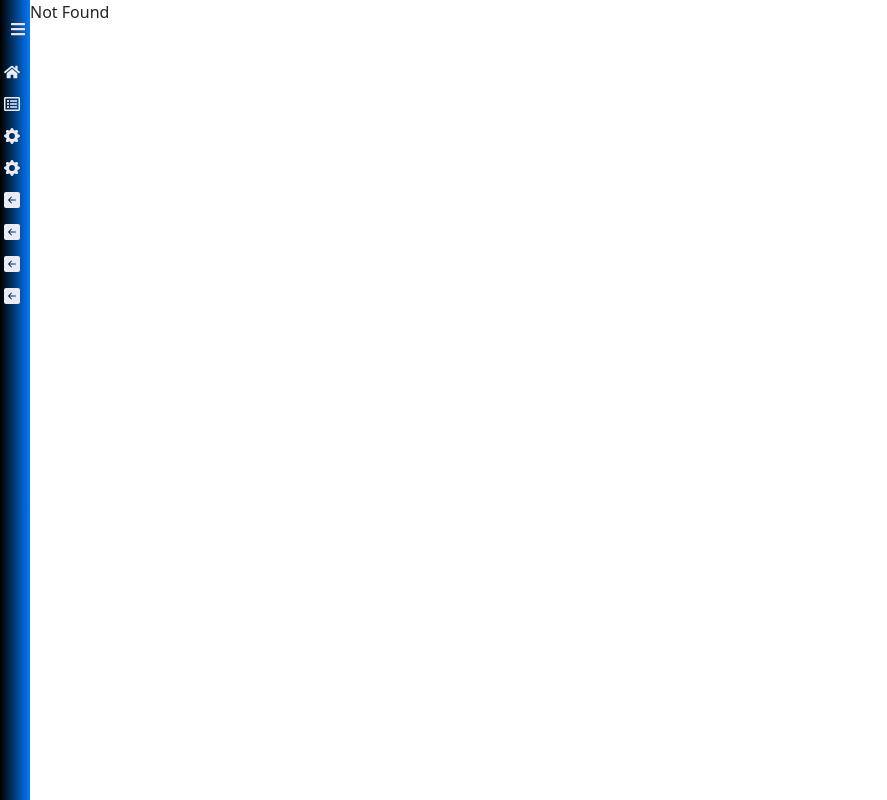
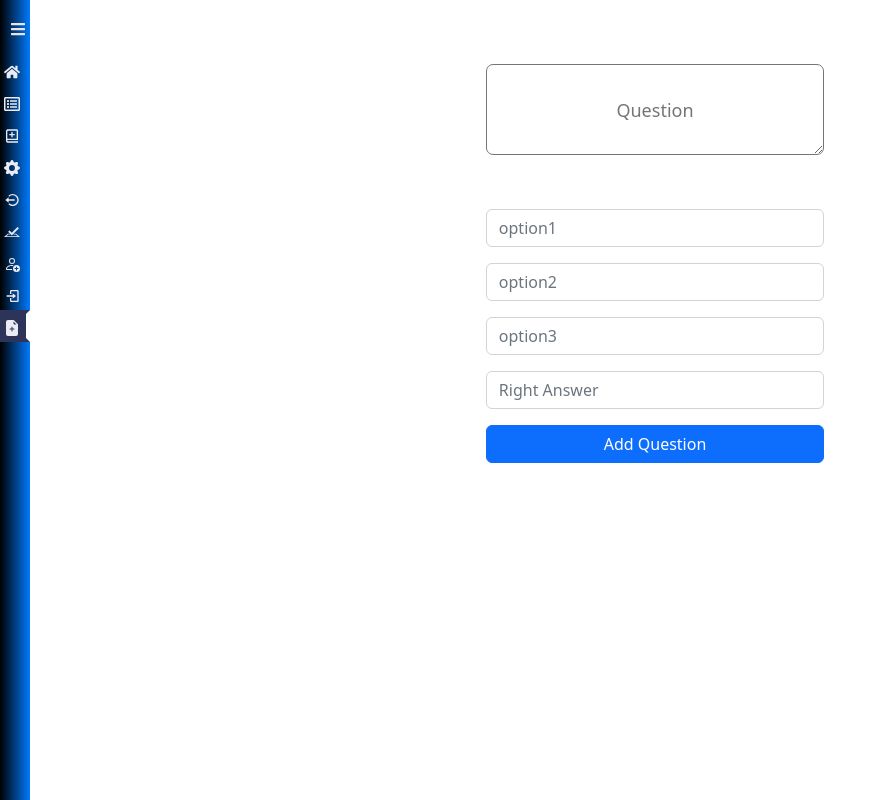
Before and after one commit to DawoodIsrar/TrainingManagementSystem, a React (Create React App) app: page /Addquestion in a window 1280 px wide. Before the commit this address had no page. Shown: the whole page, without its empty margins (0-887 px from the left). Built offline with nearby package versions, Linux system fonts and the light colour scheme.

Commit message:
Create Question Component, sideBar styling

```diff
--- a/src/App.js
+++ b/src/App.js
@@ -13,6 +13,7 @@ import Quiz from "./components/pages/Quiz";
 import Signup from "./components/pages/Signup";
 import Login from "./components/pages/Login";
 import CourseCreate from "./CourseCreate";
+import CreateQuestion from "./components/pages/CreateQuestion";
 
 
 function App() {
@@ -30,7 +31,7 @@ function App() {
             <Route path="/Quiz" element={<Quiz />}></Route>
             <Route path="/SignUp" element={<Signup />}></Route>
             <Route path="/Login" element={<Login />}></Route>
-
+            <Route path="/Addquestion" element={<CreateQuestion />}></Route>
           </Routes>
         </Sidebar>
       </Router>
--- /dev/null
+++ b/src/components/pages/CreateQuestion.js
@@ -0,0 +1,64 @@
+import React, { useState } from 'react';
+import Form from 'react-bootstrap/Form';
+import Button from 'react-bootstrap/Button';
+function CreateQuestion() {
+  const [Ques,setQues]=useState(" ")
+  const [op1,setop1]=useState(" ")
+  const [op2,setop2]=useState(" ")
+  const [op3,setop3]=useState(" ")
+  const [Right,setRight]=useState(" ")
+
+function submit(e){
+  e.target.preventDefault();
+
+}
+
+  return (
+   <>
+
+    <div className="main-container">
+
+
+      <div className='Inner-container'>
+      <Form.Group className="mb-3" controlId="formGroupEmail">
+
+        <textarea type="textarea" placeholder="Question" onChange={(e)=> setQues(e.target.value)} />
+      </Form.Group>
+
+      </div >
+
+      <div className='Inner-container'>
+
+      <Form>
+      <Form.Group className="mb-3" controlId="formGroupPassword">
+
+        <Form.Control type="text" placeholder="option1" onChange={(e)=> setop1(e.target.value)} />
+      </Form.Group>
+      <Form.Group className="mb-3" controlId="formGroupPassword">
+
+        <Form.Control type="text" placeholder="option2" onChange={(e)=> setop2(e.target.value)}  />
+      </Form.Group>
+      <Form.Group className="mb-3" controlId="formGroupPassword">
+
+        <Form.Control type="text" placeholder="option3" onChange={(e)=> setop3(e.target.value)}  />
+      </Form.Group>
+      <Form.Group className="mb-3" controlId="formGroupPassword">
+
+        <Form.Control type="text" placeholder="Right Answer" onChange={(e)=> setRight(e.target.value)} />
+      </Form.Group>
+    </Form>
+    <div className='d-grid gap-2'>
+    <Button   onClick={submit}>Add Question</Button>
+
+    </div>
+
+      </div>
+
+    </div>
+
+
+    </>
+  )
+}
+
+export default CreateQuestion
--- a/src/components/pages/Style.css
+++ b/src/components/pages/Style.css
@@ -138,3 +138,47 @@ padding-top: 70px;
 
 
 }
+
+
+
+.main-container{
+
+  /* border: rgb(133, 52, 52) solid; */
+  width: 50%;
+  margin: auto;
+  /* margin-top: 3rem; */
+  padding: 3rem;
+}
+
+.Inner-container{
+  /* border: solid red; */
+  margin: auto;
+  width: 70%;
+  /* margin-top: 1rem; */
+  padding: 1rem;
+
+}
+
+/* .Inner-container button{
+
+  border: solid red;
+  justify-content: center;
+  text-align: center;
+  width: 50%;
+  margin: auto; }  */
+
+.Text-area-container{
+
+  /* height: 60px; */
+  width: 50%;
+  margin: auto;
+  /* border: red solid; */
+}
+textarea{
+  width: 100%;
+  border-radius: 7px;
+  text-align: center;
+  font-size: 18px;
+  /* margin: auto ; */
+  padding: 2rem 0 0.2rem 0  ;
+}
--- a/src/components/sidebar/Sidebar.jsx
+++ b/src/components/sidebar/Sidebar.jsx
@@ -3,8 +3,9 @@ import {AnimatePresence, motion} from 'framer-motion'
 import {FaHome, FaBars } from 'react-icons/fa'
 import {FaRegListAlt} from 'react-icons/fa'
 import { NavLink } from 'react-router-dom'
-import { BsGearFill,BsFillArrowLeftSquareFill} from "react-icons/bs";
-
+import {BsPersonAdd, BsGearFill,BsFillFileEarmarkPlusFill} from "react-icons/bs";
+import {BiLogOutCircle, BiLogIn , BiBookAdd} from 'react-icons/bi'
+import {SiTestcafe} from 'react-icons/si'
 import { useState } from 'react'
 import '../../App.css';
 const routes = [
@@ -21,7 +22,7 @@ const routes = [
     {
         path:'/CourseCreate',
         name:"Create Course",
-        icon:<BsGearFill/>
+        icon:<BiBookAdd/>
     },
     {
         path:'/accountsetting',
@@ -30,23 +31,30 @@ const routes = [
     },{
         path:'/logout',
         name:"Logout",
-        icon:<BsFillArrowLeftSquareFill/>
+        icon:<BiLogOutCircle/>
     },
     {
         path:'/Quiz',
         name:"Quiz",
-        icon:<BsFillArrowLeftSquareFill/>
+        icon:<SiTestcafe/>
     },
     {
         path:'/Signup',
         name:"signup",
-        icon:<BsFillArrowLeftSquareFill/>
+        icon:<BsPersonAdd/>
     },
     {
         path:'/Login',
         name:"Login",
-        icon:<BsFillArrowLeftSquareFill/>
+        icon:<BiLogIn/>
     }
+    ,
+ {
+    path:'/AddQuestion',
+    name:"Add Question",
+    icon:<BsFillFileEarmarkPlusFill/>
+}
+
 ]
 function Sidebar({children}) {
     const [isOpen,setIsopen] = useState(false)
```
